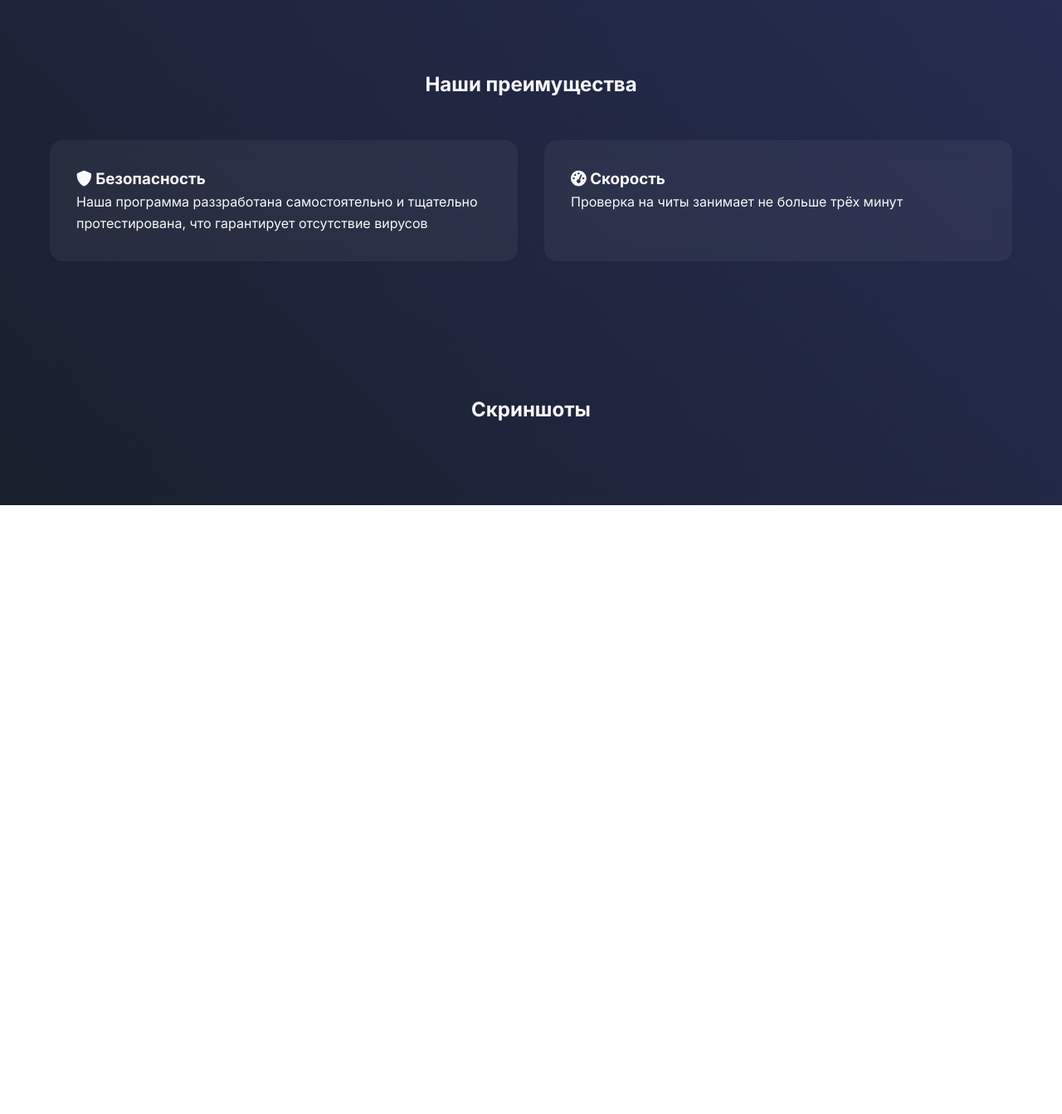
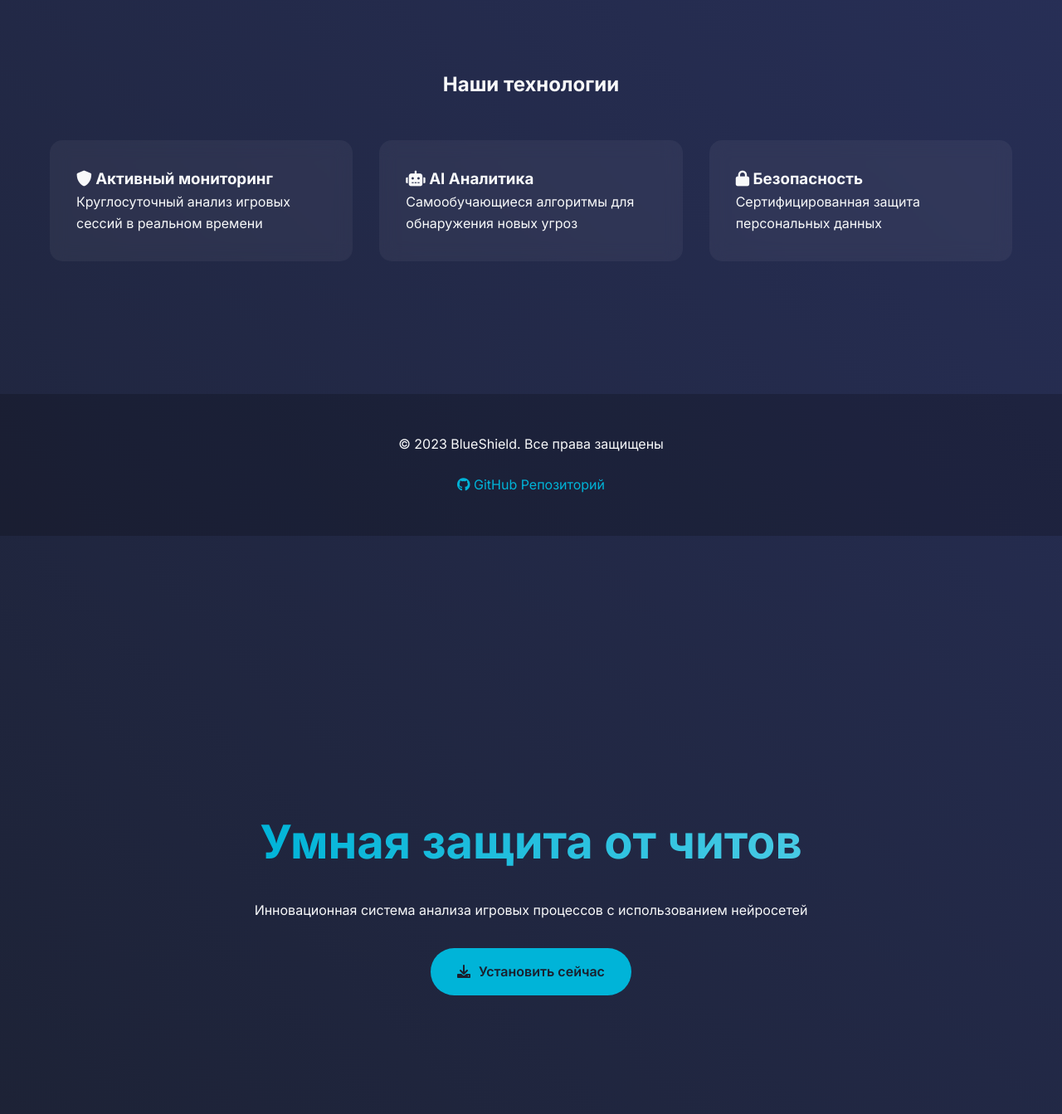
Before and after one commit to 3avoevatel/3avoevatel.github.io, a plain HTML site: page index.html in a window 1280 px wide. Shown: the part 797-2140 px from the top of the page at 83% size. Before the commit the page ends 1406 px from the top, so only its background shows below. Drawn offline with Linux system fonts and the light colour scheme.

Commit message:
Update index.html

```diff
--- a/index.html
+++ b/index.html
@@ -25,6 +25,7 @@
             background: linear-gradient(45deg, var(--primary-blue), var(--accent-blue));
             color: var(--text-light);
             line-height: 1.6;
+            min-height: 100vh;
         }
 
         .container {
@@ -109,23 +110,6 @@
             transform: translateY(-10px);
         }
 
-        .screenshots {
-            padding: 5rem 0;
-        }
-
-        .screenshot-grid {
-            display: grid;
-            grid-template-columns: repeat(3, 1fr);
-            gap: 2rem;
-            margin-top: 3rem;
-        }
-
-        .screenshot {
-            border-radius: 15px;
-            overflow: hidden;
-            box-shadow: 0 10px 30px rgba(0, 0, 0, 0.3);
-        }
-
         footer {
             background: rgba(0, 0, 0, 0.2);
             padding: 3rem 0;
@@ -138,7 +122,7 @@
                 font-size: 2.5rem;
             }
 
-            .screenshot-grid {
+            .features-grid {
                 grid-template-columns: 1fr;
             }
         }
@@ -154,11 +138,193 @@
     <section class="hero">
         <div class="container">
             <div class="hero-content">
-                <h1>Защита от нечестной игры</h1>
-                <p>Передовая система обнаружения читов с использованием искусственного интеллекта и машинного обучения</p>
+                <h1>Умная защита от читов</h1>
+                <p>Инновационная система анализа игровых процессов с использованием нейросетей</p>
                 <a href="#" class="cta-button">
                     <i class="fas fa-download"></i>
-                    <span style="margin-left: 10px;">Скачать сейчас</span>
+                    <span style="margin-left: 10px;">Установить сейчас</span>
+                </a>
+            </div>
+        </div>
+    </section>
+
+    <section class="features">
+        <div class="container">
+            <h2 style="text-align: center; margin-bottom: 1rem;">Наши технологии</h2>
+            <div class="features-grid">
+                <div class="feature-card">
+                    <h3><i class="fas fa-shield-alt"></i> Активный мониторинг</h3>
+                    <p>Круглосуточный анализ игровых сессий в реальном времени</p>
+                </div>
+                <div class="feature-card">
+                    <h3><i class="fas fa-robot"></i> AI Аналитика</h3>
+                    <p>Самообучающиеся алгоритмы для обнаружения новых угроз</p>
+                </div>
+                <div class="feature-card">
+                    <h3><i class="fas fa-lock"></i> Безопасность</h3>
+                    <p>Сертифицированная защита персональных данных</p>
+                </div>
+            </div>
+        </div>
+    </section>
+
+    <footer>
+        <div class="container">
+            <p>© 2023 BlueShield. Все права защищены</p>
+            <div style="margin-top: 1.5rem;">
+                <a href="https://github.com/yourusername" style="color: var(--highlight); text-decoration: none;">
+                    <i class="fab fa-github"></i>
+                    GitHub Репозиторий
+                </a>
+            </div>
+        </div>
+    </footer>
+</body>
+</html><!DOCTYPE html>
+<html lang="ru">
+<head>
+    <meta charset="UTF-8">
+    <meta name="viewport" content="width=device-width, initial-scale=1.0">
+    <title>BlueShield - Античит система</title>
+    <link href="https://fonts.googleapis.com/css2?family=Inter:wght@300;400;500;600;700&display=swap" rel="stylesheet">
+    <link rel="stylesheet" href="https://cdnjs.cloudflare.com/ajax/libs/font-awesome/6.0.0/css/all.min.css">
+    <style>
+        :root {
+            --primary-blue: #1a1f2d;
+            --accent-blue: #2a325f;
+            --highlight: #00b4d8;
+            --text-light: #f8f9fa;
+        }
+
+        * {
+            margin: 0;
+            padding: 0;
+            box-sizing: border-box;
+            font-family: 'Inter', sans-serif;
+        }
+
+        body {
+            background: linear-gradient(45deg, var(--primary-blue), var(--accent-blue));
+            color: var(--text-light);
+            line-height: 1.6;
+            min-height: 100vh;
+        }
+
+        .container {
+            max-width: 1200px;
+            margin: 0 auto;
+            padding: 0 20px;
+        }
+
+        nav {
+            padding: 1.5rem 0;
+            backdrop-filter: blur(10px);
+            position: fixed;
+            width: 100%;
+            top: 0;
+            z-index: 1000;
+        }
+
+        .logo {
+            font-size: 1.8rem;
+            font-weight: 700;
+            color: var(--highlight);
+        }
+
+        .hero {
+            min-height: 100vh;
+            display: flex;
+            align-items: center;
+            padding-top: 80px;
+        }
+
+        .hero-content {
+            text-align: center;
+            max-width: 800px;
+            margin: 0 auto;
+        }
+
+        h1 {
+            font-size: 3.5rem;
+            margin-bottom: 1.5rem;
+            background: linear-gradient(to right, var(--highlight), #48cae4);
+            -webkit-background-clip: text;
+            -webkit-text-fill-color: transparent;
+        }
+
+        .cta-button {
+            display: inline-flex;
+            align-items: center;
+            padding: 1rem 2rem;
+            background: var(--highlight);
+            color: var(--primary-blue);
+            border-radius: 50px;
+            text-decoration: none;
+            font-weight: 600;
+            transition: transform 0.3s ease;
+            margin-top: 2rem;
+        }
+
+        .cta-button:hover {
+            transform: translateY(-3px);
+        }
+
+        .features {
+            padding: 5rem 0;
+        }
+
+        .features-grid {
+            display: grid;
+            grid-template-columns: repeat(auto-fit, minmax(250px, 1fr));
+            gap: 2rem;
+            margin-top: 3rem;
+        }
+
+        .feature-card {
+            background: rgba(255, 255, 255, 0.05);
+            padding: 2rem;
+            border-radius: 15px;
+            backdrop-filter: blur(10px);
+            transition: transform 0.3s ease;
+        }
+
+        .feature-card:hover {
+            transform: translateY(-10px);
+        }
+
+        footer {
+            background: rgba(0, 0, 0, 0.2);
+            padding: 3rem 0;
+            text-align: center;
+            margin-top: 5rem;
+        }
+
+        @media (max-width: 768px) {
+            h1 {
+                font-size: 2.5rem;
+            }
+
+            .features-grid {
+                grid-template-columns: 1fr;
+            }
+        }
+    </style>
+</head>
+<body>
+    <nav>
+        <div class="container">
+            <div class="logo">BlueShield</div>
+        </div>
+    </nav>
+
+    <section class="hero">
+        <div class="container">
+            <div class="hero-content">
+                <h1>Умная защита от читов</h1>
+                <p>Инновационная система анализа игровых процессов с использованием нейросетей</p>
+                <a href="#" class="cta-button">
+                    <i class="fas fa-download"></i>
+                    <span style="margin-left: 10px;">Установить сейчас</span>
                 </a>
             </div>
         </div>
@@ -169,17 +335,31 @@
             <h2 style="text-align: center; margin-bottom: 1rem;">Наши преимущества</h2>
             <div class="features-grid">
                 <div class="feature-card">
-                    <h3><i class="fas fa-shield-alt"></i> Безопасность</h3>
-                    <p>Наша программа раззработана самостоятельно и тщательно протестирована, что гарантирует отсутствие вирусов</p>
+                    <h3><i class="fas fa-tachometer-alt"></i> Скорость</h3>
+                    <p>Проверка занимает не больше трёх минут</p>
                 </div>
                 <div class="feature-card">
-                    <h3><i class="fas fa-tachometer-alt"></i> Скорость</h3>
-                    <p>Проверка на читы занимает не больше трёх минут</p>
+                    <h3><i class="fas fa-rocket"></i> Безопасность</h3>
+                    <p>Программа является самописной и полностью безопасной</p>
+                </div>
+                <div class="feature-card">
+                    <h3><i class="fas fa-cogs"></i> Удобство</h3>
+                    <p>Больше не нужно давать модераторам доступ к своему ПК. GraceShield справится сам.</p>
                 </div>
             </div>
         </div>
     </section>
 
-    <section class="screenshots">
+    <footer>
         <div class="container">
-            <h2 style="text-align: center; margin-bottom: 1rem;">Скриншоты
+            <p>© 2023 BlueShield. Все права защищены</p>
+            <div style="margin-top: 1.5rem;">
+                <a href="https://github.com/yourusername" style="color: var(--highlight); text-decoration: none;">
+                    <i class="fab fa-github"></i>
+                    GitHub Репозиторий
+                </a>
+            </div>
+        </div>
+    </footer>
+</body>
+</html>
```
